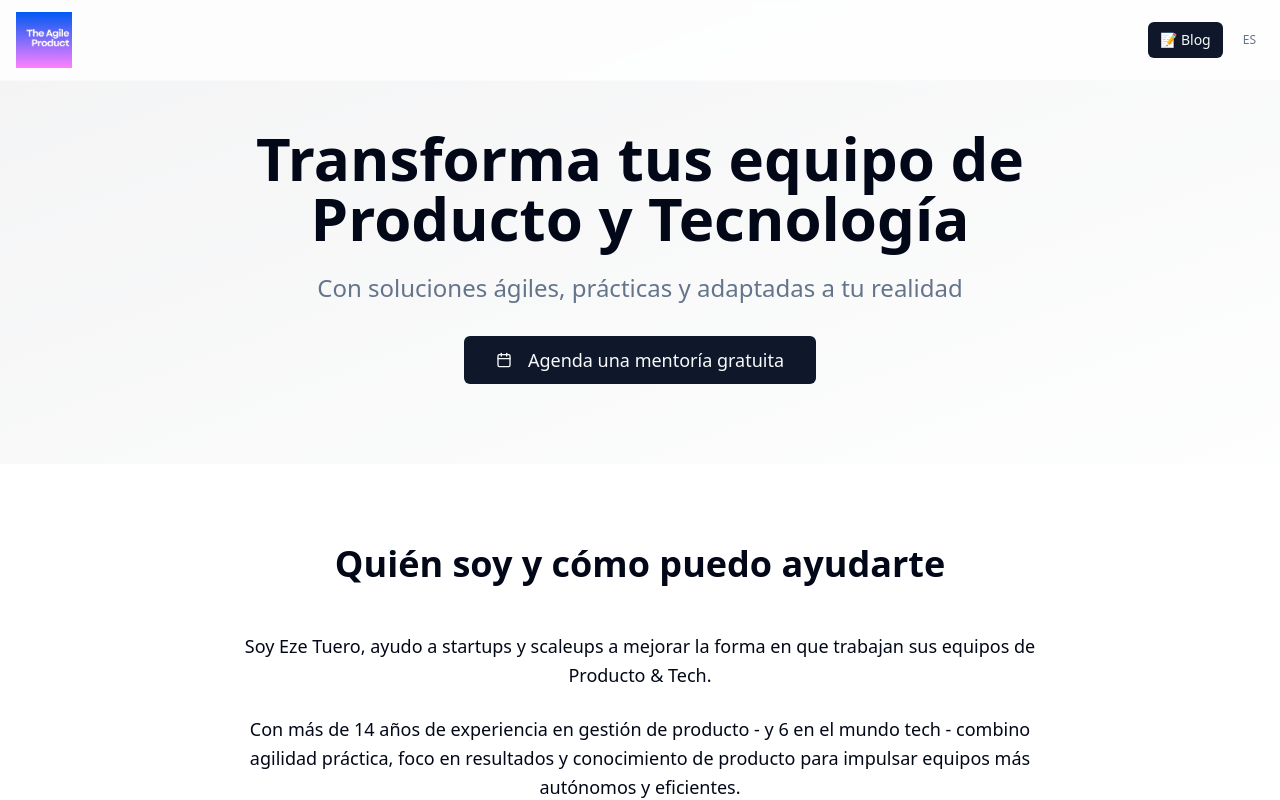
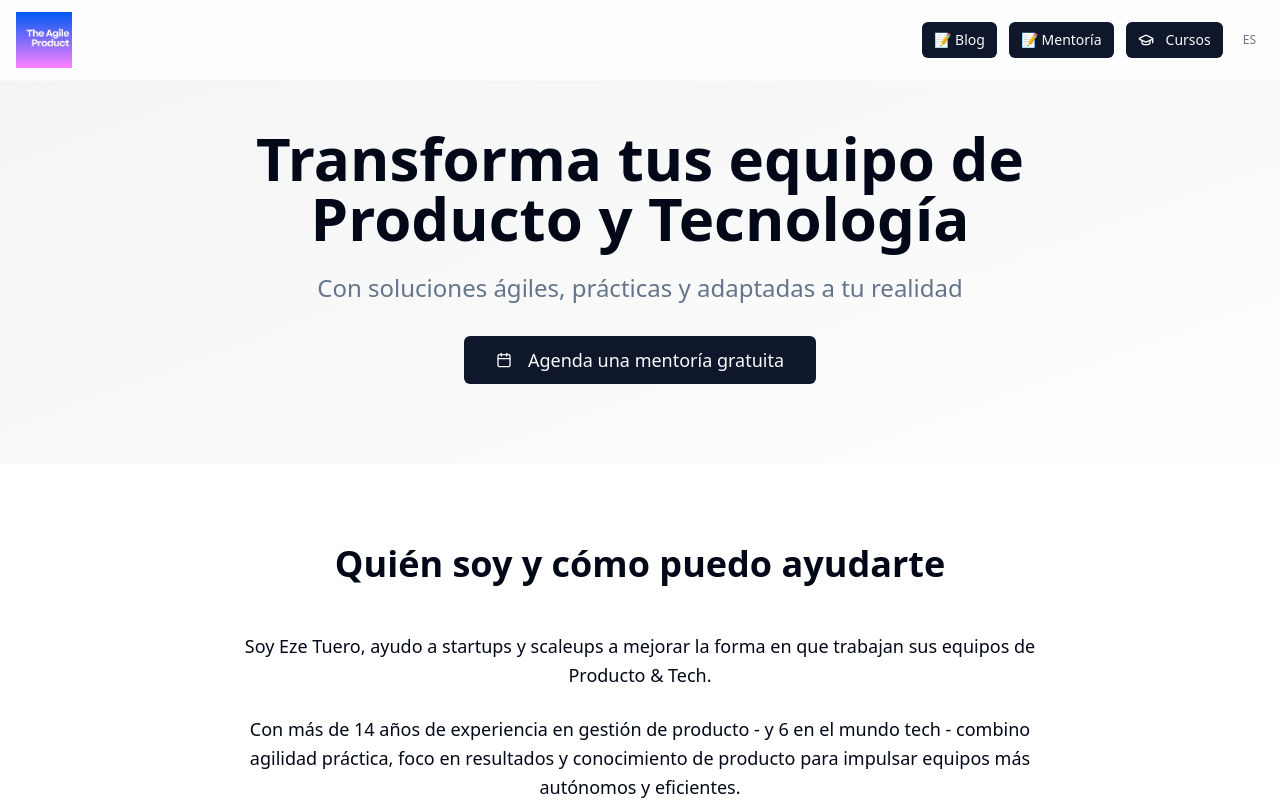
Before and after one commit to chechote26/the-agile-product, a React (Vite) app: page / in a window 1280 px wide. Shown: the top 800 px of the page. Built offline with nearby package versions, Linux system fonts and the light colour scheme.

Commit message:
Add navigation buttons
Adds "Mentoría" and "Cursos" buttons to the header navigation, with appropriate icons, next to the existing "Blog" button.

```diff
--- a/src/pages/Index.tsx
+++ b/src/pages/Index.tsx
@@ -28,6 +28,25 @@ const Index = () => {
             >
               <Link to="/blog">
                 📝 {language === 'es' ? 'Blog' : 'Blog'}
+              </Link>
+            </Button>
+            <Button
+              size="sm"
+              className="bg-primary text-primary-foreground hover:bg-primary/90 font-medium"
+              asChild
+            >
+              <Link to="/mentoria">
+                📝 {language === 'es' ? 'Mentoría' : 'Mentorship'}
+              </Link>
+            </Button>
+            <Button
+              size="sm"
+              className="bg-primary text-primary-foreground hover:bg-primary/90 font-medium"
+              asChild
+            >
+              <Link to="/cursos">
+                <GraduationCap className="w-4 h-4 mr-1" />
+                {language === 'es' ? 'Cursos' : 'Courses'}
               </Link>
             </Button>
             <LanguageSwitcher />
```
